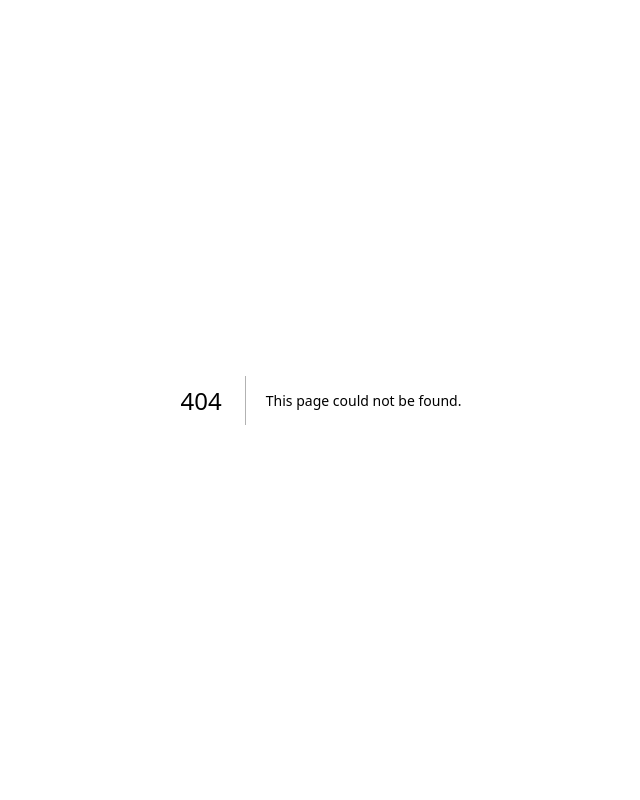
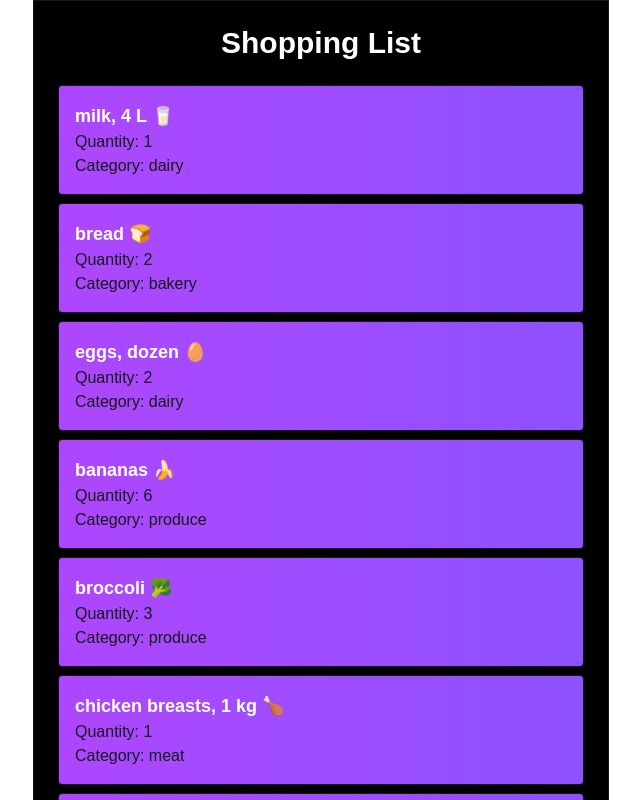
Before and after one commit to Kiwito7103/cprg306-assignments, a Next.js app: page /week-3 in a window 1280 px wide. Before the commit this address had no page. Shown: the top 800 px of the page, without its empty margins (319-959 px from the left). Built offline with nearby package versions, Linux system fonts and the light colour scheme.

Commit message:
week 3 done

```diff
--- a/app/page.js
+++ b/app/page.js
@@ -4,6 +4,7 @@ export default function Home() {
     <>
       <h1>CPRG 306: Web Development 2 - Assignments</h1>
       <p><Link href="/week-2">Link to week 2!</Link></p>
+      <p><Link href="/week-3">Link to week 3!</Link></p>
     </>
   );
 
--- /dev/null
+++ b/app/week-3/item-list.js
@@ -0,0 +1,93 @@
+import Item from './item';
+
+function ItemList() {
+
+  const item1 = {
+    name: "milk, 4 L 🥛",
+    quantity: 1,
+    category: "dairy",
+  };
+
+  const item2 = {
+    name: "bread 🍞",
+    quantity: 2,
+    category: "bakery",
+  };
+
+  const item3 = {
+    name: "eggs, dozen 🥚",
+    quantity: 2,
+    category: "dairy",
+  };
+
+  const item4 = {
+    name: "bananas 🍌",
+    quantity: 6,
+    category: "produce",
+  };
+
+  const item5 = {
+    name: "broccoli 🥦",
+    quantity: 3,
+    category: "produce",
+  };
+
+  const item6 = {
+    name: "chicken breasts, 1 kg 🍗",
+    quantity: 1,
+    category: "meat",
+  };
+
+  const item7 = {
+    name: "pasta sauce 🍝",
+    quantity: 3,
+    category: "canned goods",
+  };
+
+  const item8 = {
+    name: "spaghetti, 454 g 🍝",
+    quantity: 2,
+    category: "dry goods",
+  };
+
+  const item9 = {
+    name: "toilet paper, 12 pack 🧻",
+    quantity: 1,
+    category: "household",
+  };
+
+  const item10 = {
+    name: "paper towels, 6 pack 🧻",
+    quantity: 1,
+    category: "household",
+  };
+
+  const item11 = {
+    name: "dish soap 🍽️",
+    quantity: 1,
+    category: "household",
+  };
+
+  const item12 = {
+    name: "hand soap 🧼",
+    quantity: 4,
+    category: "household",
+  };
+  const items = [item1, item2, item3, item4, item5, item6, item7, item8, item9, item10, item11, item12];
+  return (
+    <ul>
+      {items.map((item, index) => (
+        <Item
+          key={index}
+          name={item.name}
+          quantity={item.quantity}
+          category={item.category}
+        />
+      ))}
+    </ul>
+  );
+}
+
+
+
+export default ItemList;
--- /dev/null
+++ b/app/week-3/item.js
@@ -0,0 +1,13 @@
+
+function Item({ name, quantity, category }) {
+  return (
+    <li className="bg-gradient-to-r from-purple-500 to-violet-500 rounded shadow p-4 mb-2 flex flex-col border">
+      <span className="font-bold text-lg text-white">{name}</span>
+      <span className="text-white-600">Quantity: {quantity}</span>
+      <span className="text-white-500">Category: {category}</span>
+    </li>
+  );
+}
+
+
+export default Item;
--- /dev/null
+++ b/app/week-3/page.js
@@ -0,0 +1,12 @@
+import ItemList from './item-list';
+import React from 'react';
+
+function Page() {
+  return (
+    <main className="max-w-xl mx-auto p-6 bg-black min-h-screen border">
+      <h1 className="text-3xl font-bold mb-6 text-white text-center">Shopping List</h1>
+      <ItemList />
+    </main>
+  )
+}
+export default Page;
```
